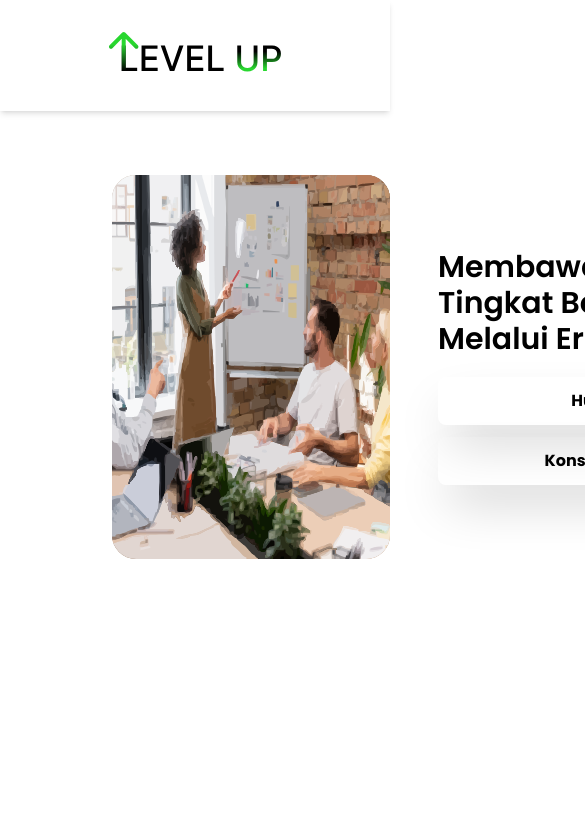
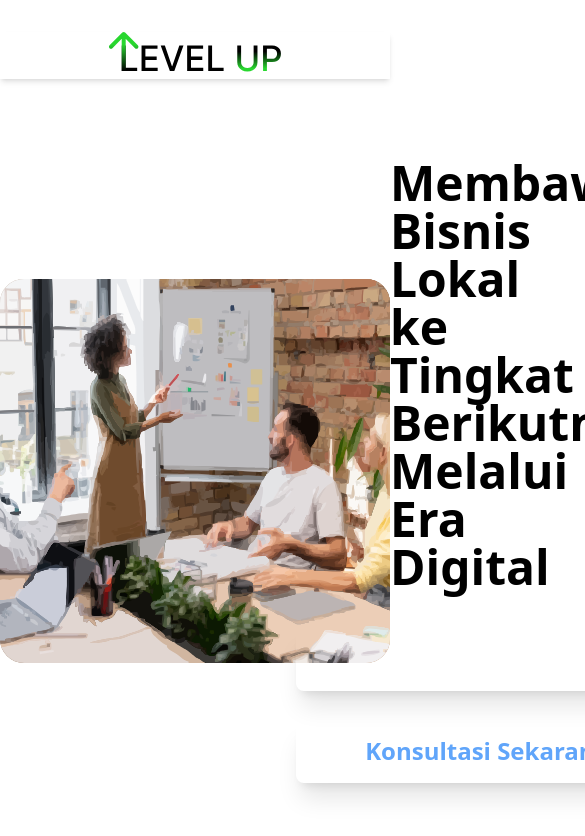
Before and after one commit to AkbarPrayuda/Level-Up-Agency, a React (Vite) app: page / in a window 390 px wide. Shown: the top 836 px of the page, 585 px wide, since content can reach past the window. Built offline with nearby package versions, Linux system fonts and the light colour scheme.

Commit message:
Hero Section without responsive

```diff
--- a/src/Components/Elements/Buttons.jsx
+++ b/src/Components/Elements/Buttons.jsx
@@ -1,11 +1,9 @@
 import React from 'react'
 
 const Buttons = (props) => {
-    if(props.background === ''){
-        props.background = slate
-    }
+
   return (
-    <button class={`bg-${props.background}-500 hover:bg-${props.background}-700 shadow-2xl text-${props.text} font-bold py-2 px-4 rounded-lg w-96 h-12`}>
+    <button class={`bg-${props.background} ${props.text} hover:bg-${props.backgroundHover}/75 font-semibold rounded-lg text-2xl w-96 h-16 shadow-xl`}>
         {props.children}
     </button>
   )
--- a/src/Components/Elements/HeroImageHome.jsx
+++ b/src/Components/Elements/HeroImageHome.jsx
@@ -2,7 +2,7 @@ import React from 'react'
 
 const HeroImageHome = () => {
   return (
-    <img src="../../public/svg/HeroImageHome.svg" alt="" className='rounded-3xl h-96 w-auto'/>
+    <img src="../../public/svg/HeroImageHome.svg" alt="" className='w-auto h-96 rounded-3xl'/>
   )
 }
 
--- a/src/Components/HomeSection/HomeSection.jsx
+++ b/src/Components/HomeSection/HomeSection.jsx
@@ -1,24 +1,20 @@
 import React from 'react'
 import HeroImageHome from '../Elements/HeroImageHome'
-import './HomeSection.css'
+// import './HomeSection.css'
 import Buttons from '../Elements/Buttons'
 
 const HomeSection = () => {
   return (
-    <div className='mt-16 font-poppins'>
-        <div className='ml-28 flex'>
+        <div className='flex items-center justify-between '>
             <HeroImageHome/>
-            <div className='ml-12 my-auto'>
-                <h1 className='text-3xl font-semibold header-text flex justify-center'>Membawa Bisnis Lokal ke Tingkat Berikutnya, Melalui Era Digital</h1>
-                <div className='mt-5'>
-                    <Buttons background="green" text='white'>Hubungi Kami</Buttons>
-                    <div className='block mt-3'>
-                        <Buttons text="blue-400">Konsultasi Sekarang</Buttons>
-                    </div>
+            <div className='flex flex-col w-1/2 gap-9'>
+                <h1 className='text-5xl font-semibold'>Membawa Bisnis Lokal ke Tingkat Berikutnya, Melalui Era Digital</h1>
+                <div className='flex flex-col items-center gap-7'>
+                    <Buttons text='text-white' background='lime-main' backgroundHover='lime-main'>Hubungi Kami</Buttons>
+                    <Buttons text="text-blue-400" background='bg-white' backgroundHover='stone-200'>Konsultasi Sekarang</Buttons>
                 </div>
             </div>
         </div>
-    </div>
   )
 }
 
--- a/src/Components/Navbar/NavbarComponents.jsx
+++ b/src/Components/Navbar/NavbarComponents.jsx
@@ -3,11 +3,11 @@ import LevelUpLogo from "../Elements/LevelUpLogo"
 const NavbarComponents = () => {
   return (
     <>
-        <nav className="flex lg:w-10/12 md:w-5/6 justify-between mx-auto py-8 items-center font-poppins shadow-md md:shadow-none">
-            <div className="logo mx-auto md:mx-0 md:w-36 lg:w-full">
+        <nav className="flex items-center justify-between mb-20 shadow-md font-poppins md:shadow-none">
+            <div className="mx-auto logo md:mx-0 md:w-36 lg:w-full">
                 <LevelUpLogo/>
             </div>
-            <ul className="hidden md:flex gap-x-20 font-medium lg:text-xl md:text-md ">
+            <ul className="hidden font-medium md:flex gap-x-20 lg:text-xl md:text-md ">
                 <li> <a href="" className="hover:border-b-2 hover:border-black">Home</a></li>
                 <li> <a href="" className="hover:border-b-2 hover:border-black">Tentang</a></li>
                 <li> <a href="" className="hover:border-b-2 hover:border-black">Kontak</a></li>
--- a/src/Pages/HomePages.jsx
+++ b/src/Pages/HomePages.jsx
@@ -4,7 +4,7 @@ import HomeSection from '../Components/HomeSection/HomeSection'
 
 const HomePages = () => {
   return (
-    <div>
+    <div className='py-8 mx-auto lg:w-10/12 md:w-5/6'>
       <NavbarComponents/>
       <HomeSection/>
     </div>
--- a/tailwind.config.js
+++ b/tailwind.config.js
@@ -5,10 +5,14 @@ export default {
     "./src/**/*.{js,ts,jsx,tsx}",
   ],
   theme: {
-    extend: {},
+    extend: {
+      colors: {
+        'lime-main': '#28D72F'
+      }
+    },
     fontFamily:{
       poppins : ["Poppins", 'sans-serif']
-    }
+    },
   },
   plugins: [],
 }
```
